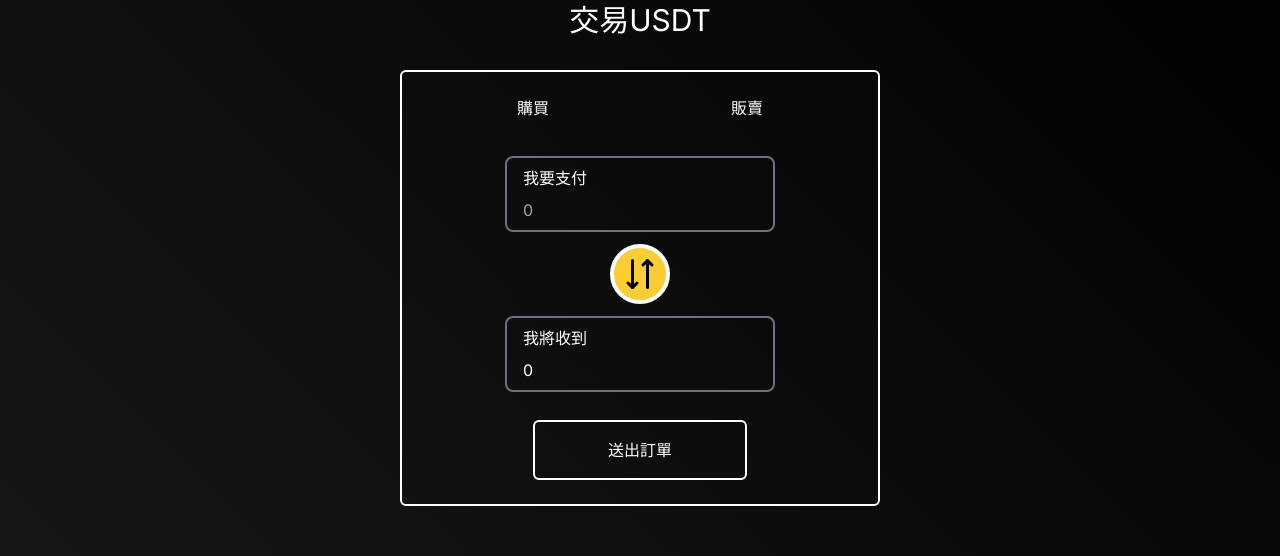
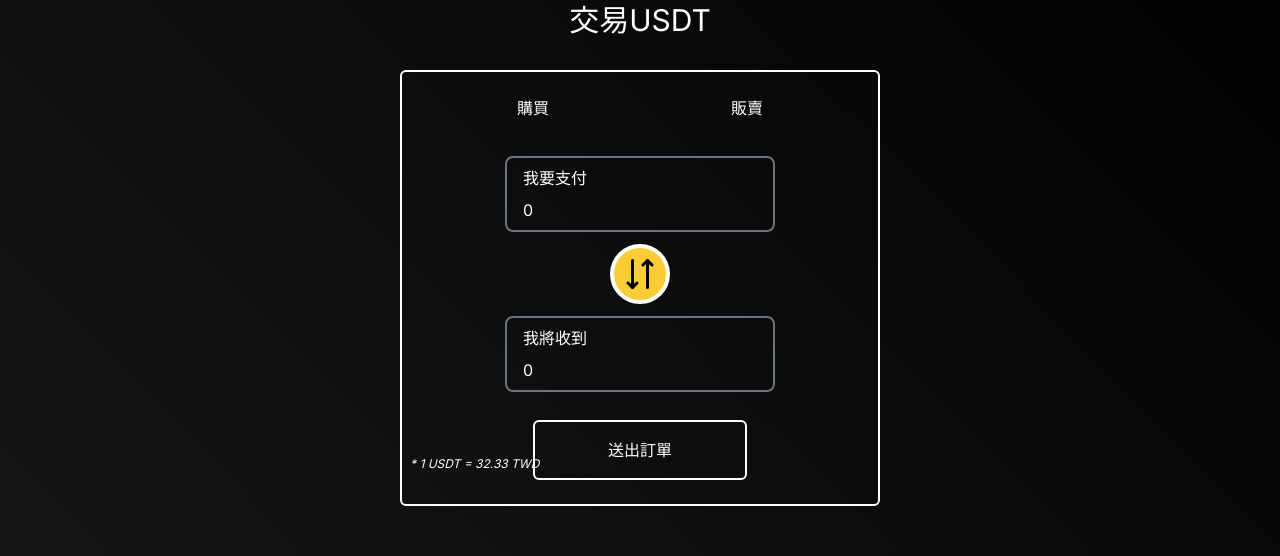
Before and after one commit to kevin420eth/bitanan, a Next.js app: page /trade in a window 1280 px wide. Shown: the part 146-702 px from the top of the page. Built offline with nearby package versions, Linux system fonts and the light colour scheme.

Commit message:
i love j

```diff
--- a/app/trade/page.js
+++ b/app/trade/page.js
@@ -4,14 +4,30 @@ import { TbArrowsDownUp } from "react-icons/tb";
 import './page.css'
 
 export default function Page() {
+    const [mainValue, setMainValue] = useState(0)
     const [receive, setReceive] = useState(0)
     const [payIsMain, setPayIsMain] = useState(true)
 
+    function handleInputChange(mainValue) {
+        if(payIsMain){
+            setReceive(mainValue / 32.33)
+        }else{
+            setReceive(mainValue * 32.33)
+        }
+
+        setMainValue(mainValue)
+    }
+
+    function handleSwitch() {
+        setPayIsMain(!payIsMain)
+        setMainValue(0)
+        setReceive(0)
+    }
 
     return (
         <section className='h-screen flex flex-col justify-center items-center'>
             <h1 className='mb-8 text-3xl'>交易USDT</h1>
-            <form action="" className="flex flex-col items-center border-2 border-white p-6 gap-3 rounded-md w-1/2">
+            <form action="" className="relative flex flex-col items-center border-2 border-white p-6 gap-3 rounded-md w-1/2">
 
                 <div className='flex justify-around w-full mb-6'>
                     <h1>購買</h1>
@@ -20,10 +36,10 @@ export default function Page() {
 
                 <div className='pay_input_container flex flex-col border-2 border-gray-500 rounded-lg justify-center items-start px-4 py-2 gap-2'>
                     <label htmlFor="" className=''>{payIsMain ? "我要支付" : "我將收到"}</label>
-                    <input className="pay_input bg-transparent outline-none" type="number" id="pay" name="pay" placeholder={0} required onChange={(e) => setReceive(e.target.value * 10)} />
+                    <input className="pay_input bg-transparent outline-none" type="number" id="pay" name="pay" placeholder={0} required value={mainValue} onChange={(e) => handleInputChange(e.target.value)} />
                 </div>
 
-                <div className='border-4 border-white bg-[#facd37] p-2 rounded-full cursor-pointer text-black text-4xl hover:bg-[#e6b832]' onClick={()=>setPayIsMain(!payIsMain)}><i><TbArrowsDownUp /></i></div>
+                <div className='border-4 border-white bg-[#facd37] p-2 rounded-full cursor-pointer text-black text-4xl hover:bg-[#e6b832]' onClick={() => handleSwitch()}><i><TbArrowsDownUp /></i></div>
 
                 <div className='pay_input_container flex flex-col border-2 border-gray-500 rounded-lg justify-center items-start px-4 py-2 gap-2'>
                     <label htmlFor="" className=''>{payIsMain ? "我將收到" : "我要支付"}</label>
@@ -32,6 +48,7 @@ export default function Page() {
 
                 <a href="" className='text-center border-2 border-white self-center w-1/2 rounded-md p-4 mt-4 hover:bg-[#e6b832] hover:text-black'>送出訂單</a>
                 {/* <input type="submit" value="Submit" className="border-2 border-white" /> */}
+                <i className='absolute bottom-8 left-2 text-xs'>* 1 USDT = 32.33 TWD</i>
             </form>
         </section>
     )
```
